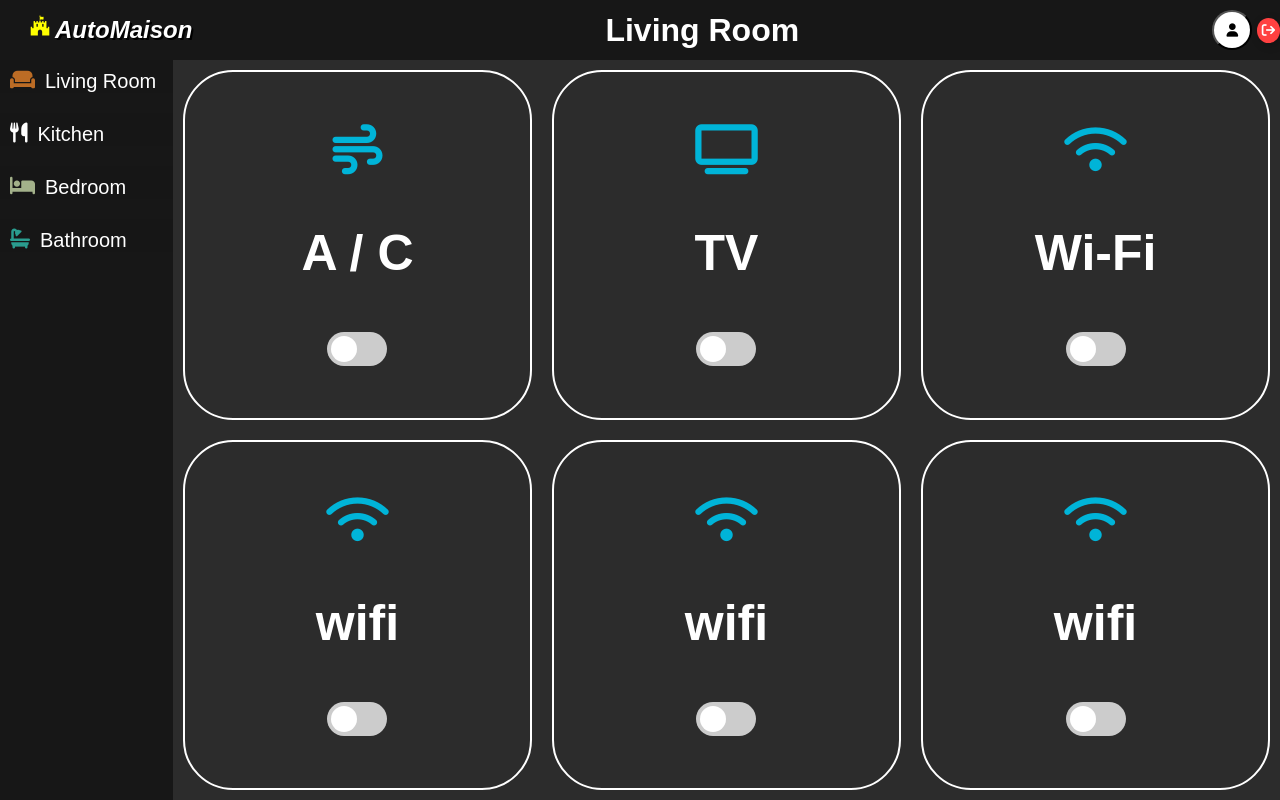
After one commit to MiqeWazowhiskey/Web_Project_Home_Automation, a PHP site: page /pages/producer_livingRoom.html in a window 1280 px wide. The commit adds this page. Run offline with PHP 8.4, Linux system fonts and the light colour scheme; some libraries are stand-ins or nearby versions.

Commit message:
minimal styling

```diff
--- /dev/null
+++ b/client/pages/producer_livingRoom.html
@@ -0,0 +1,139 @@
+<!DOCTYPE html>
+<html lang="en">
+
+<head>
+    <link rel="stylesheet" type="text/css" href="../styles.css" />
+    <meta charset="UTF-8">
+    <meta http-equiv="X-UA-Compatible" content="IE=edge">
+    <meta name="viewport" content="width=device-width, initial-scale=1.0">
+    <script src="https://kit.fontawesome.com/5dd92a6a44.js" crossorigin="anonymous"></script>
+    <title>Home Automation2</title>
+
+</head>
+
+<body>
+
+    <div class="header">
+        <div class="logoClass">
+            <i class="fa-brands fa-fort-awesome"></i>
+            <h2 class="logo">AutoMaison</h1>
+        </div>
+        <div class="roomNum">
+            <h1>Living Room</h1>
+        </div>
+        <div class="user">
+            <button class="userPP">
+            <i class="fa-solid fa-user"></i>
+          </button>
+            <button class="out">
+            <a href="./login.php"> <i class="fa-sharp fa-solid fa-arrow-right-from-bracket"></i></a>
+        </button>
+        </div>
+    </div>
+    <div class="under">
+        <div class="sideBar">
+            <button class="selected">
+                <a class="rooms" href="./room1_producer.html">
+                    <i class="fa-solid fa-couch"></i>
+                    <p>Living Room</p> </a>
+            </button>
+            <button>
+                <a class="rooms" href="./room2_producer.html">
+                    <i class="fa-solid fa-utensils"></i>
+                    <p>Kitchen</p> </a>
+            </button>
+            <button>
+                <a class="rooms" href="./room3_producer.html">
+                    <i class="fa-solid fa-bed"></i>
+                    <p>Bedroom</p> </a>
+            </button>
+            <button>
+                <a class="rooms" href="./room4_producer.html">
+                    <i class="fa-solid fa-bath"></i>
+                    <p>Bathroom</p> </a>
+            </button>
+
+        </div>
+        <div class="elements">
+            <div class="element element1">
+                <i class="fa-solid fa-wind"></i>
+                <h1>A / C</h1>
+                <div class="under_element">
+                    <label class="switch">
+                    <input type="checkbox">
+                    <span class="slider round"></span>
+                  </label>
+                </div>
+            </div>
+            <div class="element element2">
+                <i class="fa-solid fa-tv"></i>
+
+                <h1>TV</h1>
+
+                <div class="under_element">
+
+                    <label class="switch">
+                    <input type="checkbox">
+                    <span class="slider round"></span>
+                  </label>
+                </div>
+            </div>
+            <div class="element element3">
+                <i class="fa-solid fa-wifi"></i>
+
+                <h1>Wi-Fi</h1>
+
+                <div class="under_element">
+
+                    <label class="switch">
+                    <input type="checkbox">
+                    <span class="slider round"></span>
+                  </label>
+                </div>
+            </div>
+            <div class="element element4">
+                <i class="fa-solid fa-wifi"></i>
+
+                <h1>wifi</h1>
+
+                <div class="under_element">
+
+                    <label class="switch">
+                    <input type="checkbox">
+                    <span class="slider round"></span>
+                  </label>
+                </div>
+            </div>
+            <div class="element element5">
+                <i class="fa-solid fa-wifi"></i>
+
+                <h1>wifi</h1>
+
+                <div class="under_element">
+
+                    <label class="switch">
+                    <input type="checkbox">
+                    <span class="slider round"></span>
+                  </label>
+                </div>
+            </div>
+            <div class="element element6">
+                <i class="fa-solid fa-wifi"></i>
+
+                <h1>wifi</h1>
+                <div class="under_element">
+
+                    <label class="switch">
+                    <input type="checkbox">
+                    <span class="slider round"></span>
+                  </label>
+                </div>
+            </div>
+
+        </div>
+
+    </div>
+
+</body>
+
+</html>
--- a/client/styles.css
+++ b/client/styles.css
@@ -147,9 +147,13 @@ a {
   justify-content: center;
   text-align: center;
   gap: 50px;
+  border-radius: 50px;
 }
 
-.fa-wifi {
+.fa-wifi,
+.fa-lightbulb-cfl,
+.fa-wind,
+.fa-tv {
   font-size: 50px;
   color: #00b4d8;
 }
```
Also changed, not shown: other parts of client/styles.css (+16 -16 lines). Lines whose indentation alone changed are shown as unchanged.
